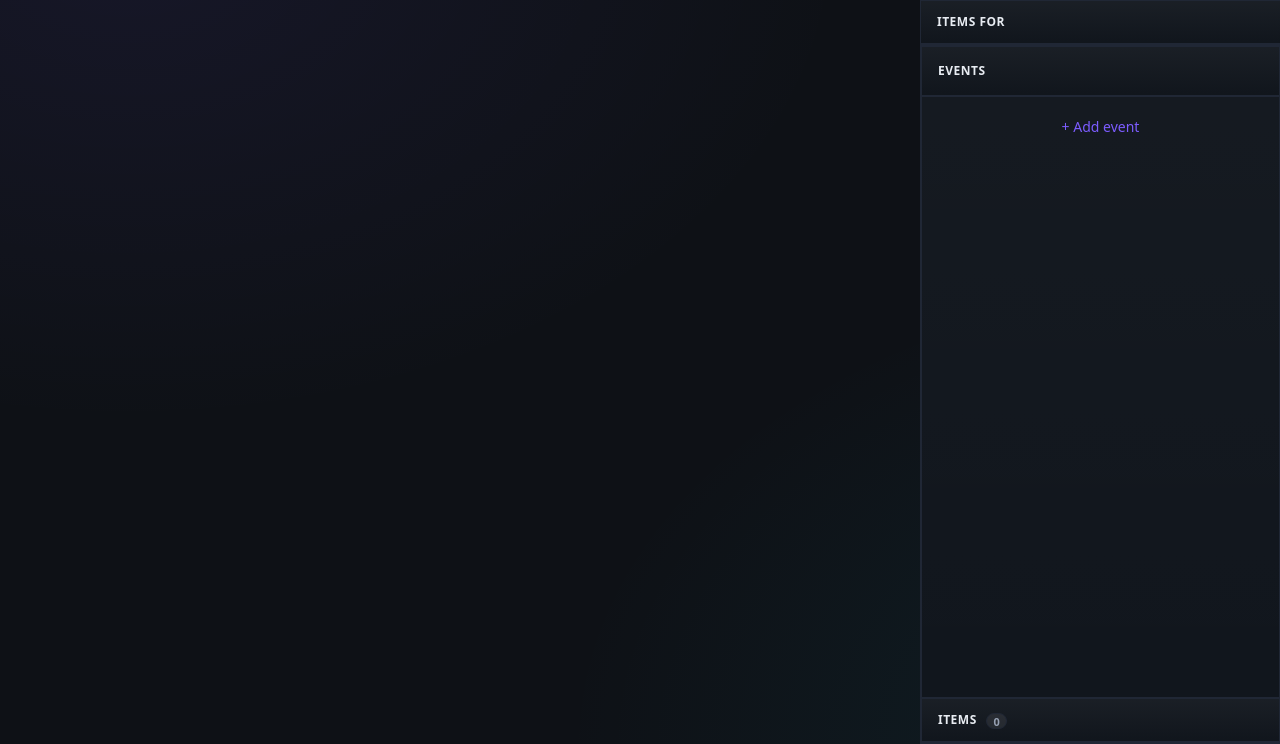
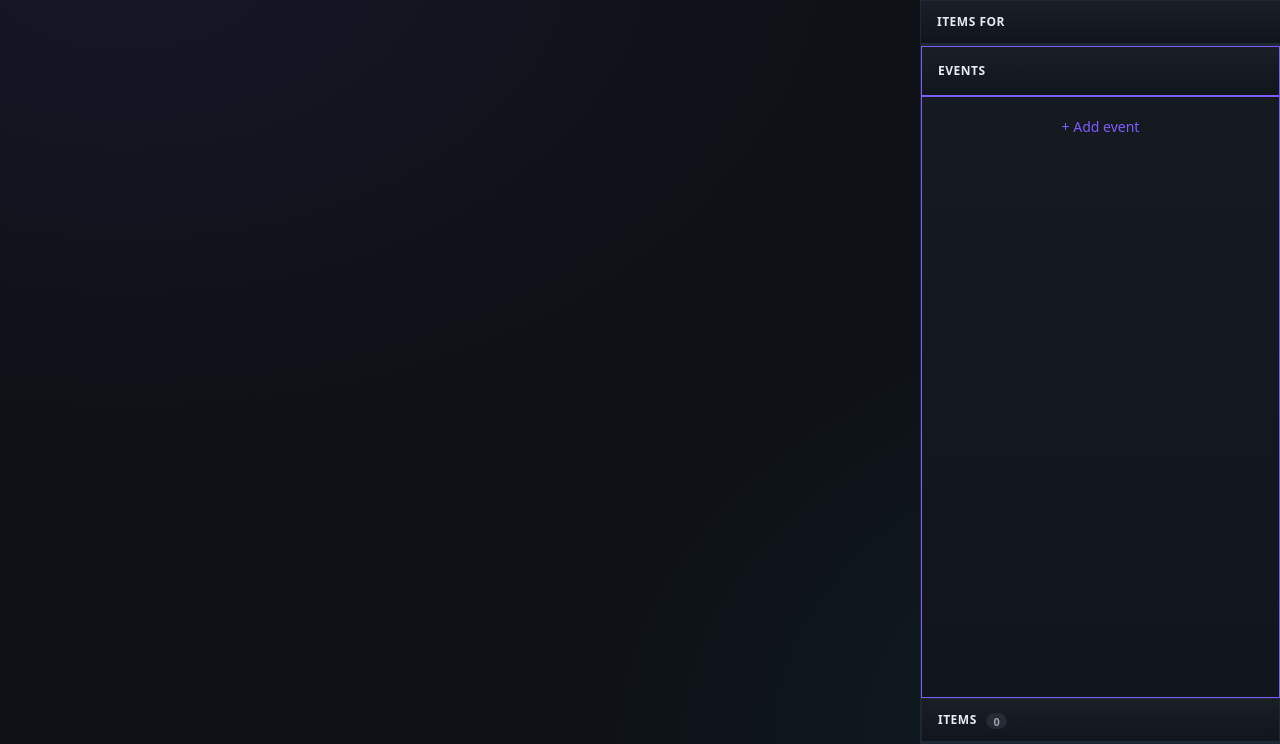
Before and after one commit to Khalanar/colendar, a Django app: template core/templates/core/index.html in a window 1280 px wide, with the pointer over the restyled element. Shown: the part 56-800 px from the top of the page. Run offline with Django 5.2, Linux system fonts and the light colour scheme; the template is opened without the code that fills it: most values are stand-ins (such as "Sample title", 1, 10 or a date in 2020); data that the repository does not hold is empty; some libraries are stand-ins or nearby versions.

Commit message:
Add hover border effect to panel headers for better UX

```diff
--- a/core/static/core/styles.css
+++ b/core/static/core/styles.css
@@ -907,6 +907,21 @@ menu button:active {
 /* Prevent pointer cursor on interactive children like thumbnails */
 .panel-header .selected-thumbs, .panel-header .selected-thumbs * { cursor: default; }
 
+/* Panel hover effects - show border when hovering over header */
+.events-panel .panel-header:hover ~ *,
+.events-panel .panel-header:hover,
+.events-panel:hover {
+  border-color: var(--accent);
+  transition: border-color 0.2s ease;
+}
+
+.items-panel .panel-header:hover ~ *,
+.items-panel .panel-header:hover,
+.items-panel:hover {
+  border-color: var(--accent);
+  transition: border-color 0.2s ease;
+}
+
 /* Header selected-thumbs thumbs drawing underline */
 .panel-header .selected-thumbs .thumb.drawing {
   position: relative;
```
